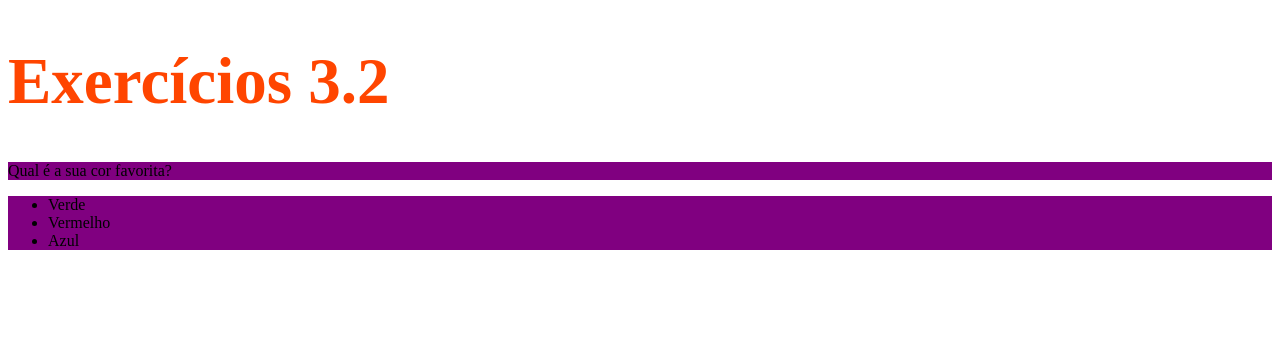
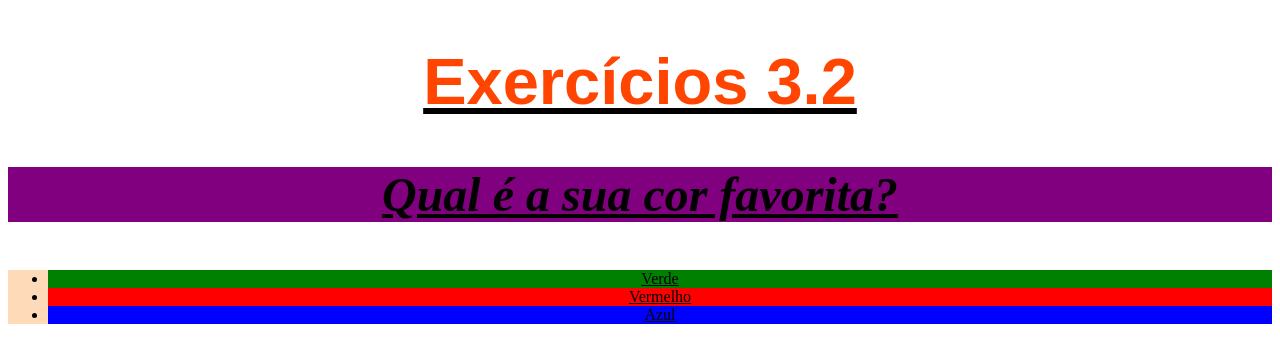
Before and after one commit to taispcarvalho/trybe-exercise, a plain HTML site: page exercises/3.2/index.html in a window 1280 px wide. Drawn offline with Linux system fonts and the light colour scheme.

Commit message:
segunda modificão em CSS

```diff
--- a/exercises/3.2/index.html
+++ b/exercises/3.2/index.html
@@ -8,10 +8,40 @@
         h1{
             font-size: 65px;
             color: orangered;
+            font-family: sans-serif;
         }
 
-              .lista{
+        p{
+            font-weight: 600;
+            font-size: 3em;
+            font-style: oblique;
+        }
+
+        body {
+            font-size: 16px;
+            text-align: center;
+            line-height: normal;
+            text-decoration: underline;
+        }
+
+        #lista{
+            background-color: peachpuff;
+        }
+
+        .lista{
             background-color: purple;
+        }
+
+        #verde{
+            background-color: green;
+        }
+
+        #vermelho {
+            background-color: red;
+        }
+
+        #azul {
+            background-color: blue;
         }
     </style>
   </head>
@@ -19,16 +49,10 @@
     <h1>Exercícios 3.2</h1>
     <p class = "lista">Qual é a sua cor favorita?</p>
     <ul id = "lista" class = "lista">
-      <li>Verde</li>
-      <li>Vermelho</li>
-      <li>Azul</li>
+      <li id = "verde">Verde</li>
+      <li id = "vermelho">Vermelho</li>
+      <li id = "azul">Azul</li>
     </ul>
 
-    <!-- Exercícios
-     1 - Modifique o tamanho do h1 para 65 pixels
-     2 - Modifique a cor do texto do h1 para laranja
-     3 - Modifique a cor de fundo da lista não ordenada
-     4 - Crie uma classe para modificar a cor de fundo da tag p e da ul ao mesmo tempo
-    -->
   </body>
 </html>
```
